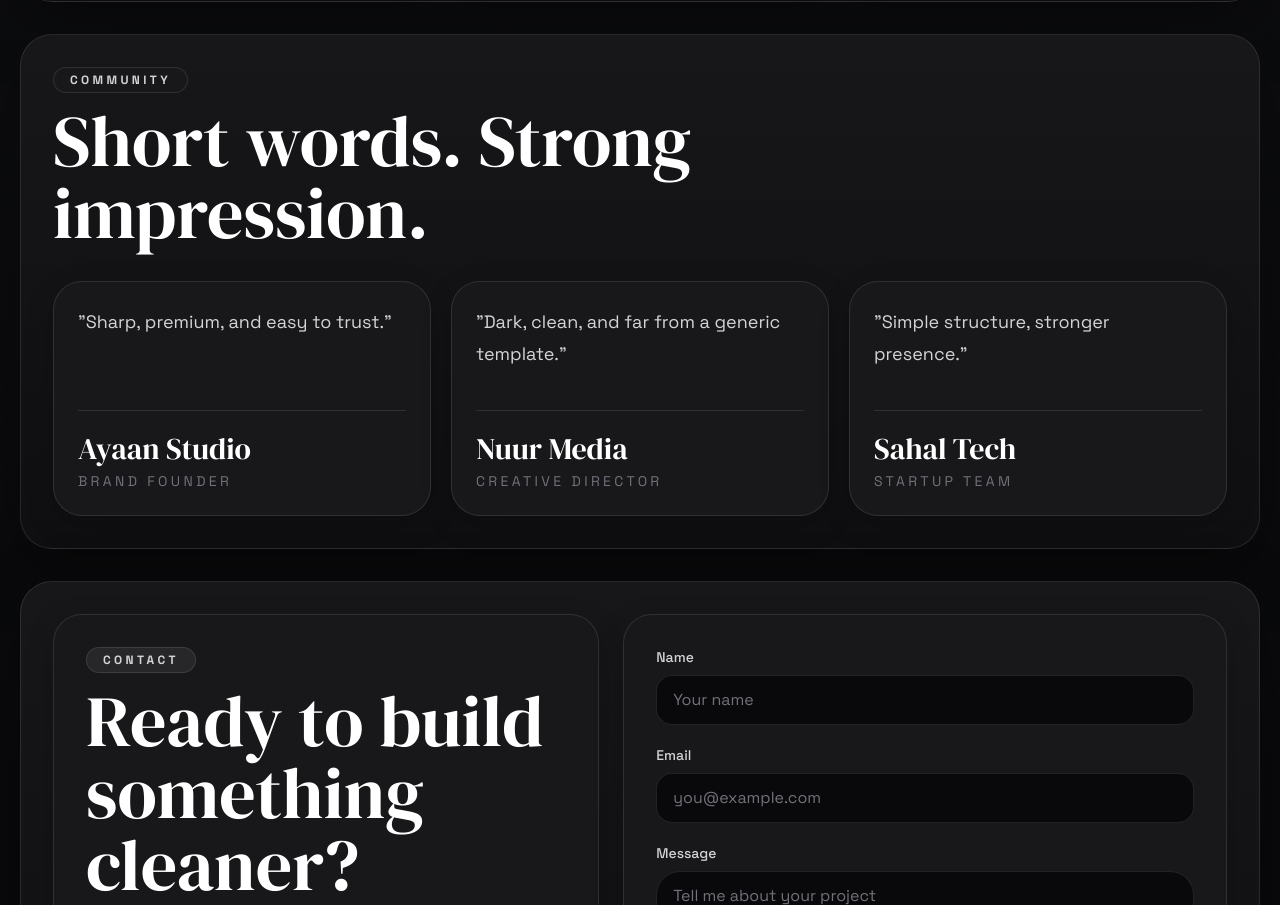
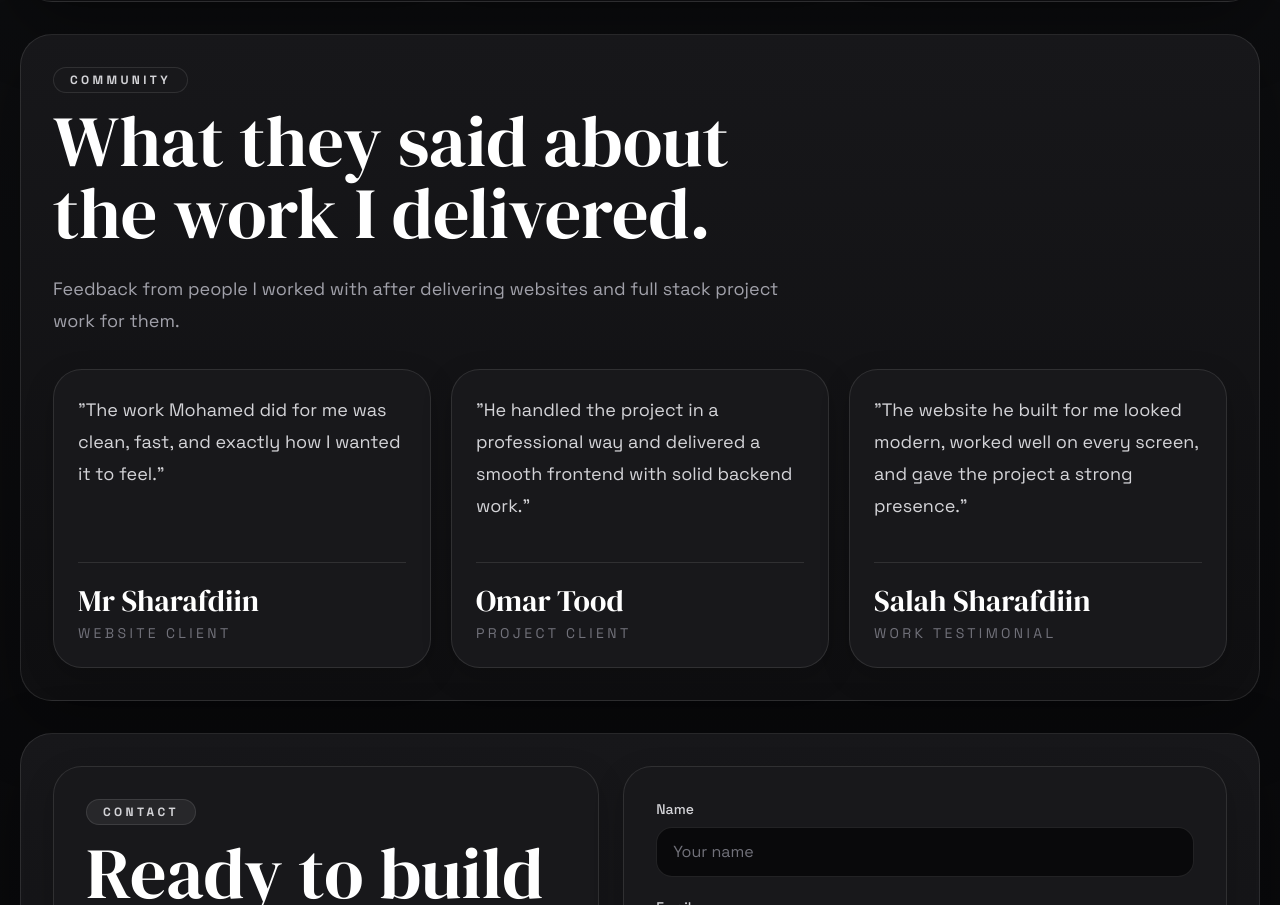
Before and after one commit to mohamed-turaab/My-Portfolio-, a React (Vite) app: page / in a window 1280 px wide. Shown: the part 2063-2968 px from the top of the page. Built offline with nearby package versions, Linux system fonts and the light colour scheme.

Commit message:
waxan dib u habeyn ku sameyay qeybt tastmonial ka

```diff
--- a/src/pages/TestimonialPage.jsx
+++ b/src/pages/TestimonialPage.jsx
@@ -1,18 +1,21 @@
 const testimonials = [
   {
-    name: "Ayaan Studio",
-    role: "Brand Founder",
-    quote: "Sharp, premium, and easy to trust.",
+    name: "Mr Sharafdiin",
+    role: "Website Client",
+    quote:
+      "The work Mohamed did for me was clean, fast, and exactly how I wanted it to feel.",
   },
   {
-    name: "Nuur Media",
-    role: "Creative Director",
-    quote: "Dark, clean, and far from a generic template.",
+    name: "Omar Tood",
+    role: "Project Client",
+    quote:
+      "He handled the project in a professional way and delivered a smooth frontend with solid backend work.",
   },
   {
-    name: "Sahal Tech",
-    role: "Startup Team",
-    quote: "Simple structure, stronger presence.",
+    name: "Salah Sharafdiin",
+    role: "Work Testimonial",
+    quote:
+      "The website he built for me looked modern, worked well on every screen, and gave the project a strong presence.",
   },
 ];
 
@@ -25,8 +28,12 @@ function TestimonialPage() {
             Community
           </span>
           <h1 className="font-display text-5xl leading-none text-white md:text-7xl">
-            Short words. Strong impression.
+            What they said about the work I delivered.
           </h1>
+          <p className="mt-6 text-lg leading-8 text-zinc-400">
+            Feedback from people I worked with after delivering websites and
+            full stack project work for them.
+          </p>
         </div>
 
         <div className="grid gap-5 lg:grid-cols-3">
```
